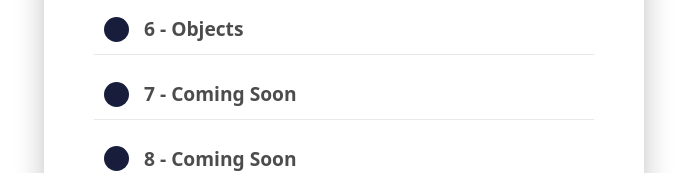
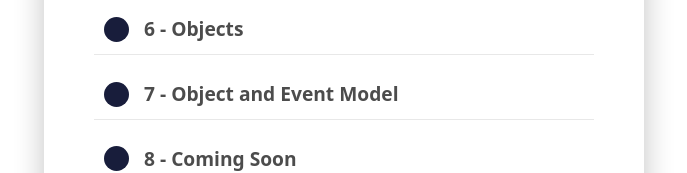
Before and after one commit to roseylikeme/cnit133, a plain HTML site: page index.html in a window 1280 px wide. Shown: the part 709-882 px from the top of the page, without its empty margins (296-983 px from the left). Drawn offline with nearby package versions, Linux system fonts and the light colour scheme.

Commit message:
add hw 7 on toc

```diff
--- a/index.html
+++ b/index.html
@@ -53,7 +53,7 @@
                         <a href="hw6.html">6 - Objects</a>
                     </li>
                     <li class="toc-list-item">
-                        <a href="hw7.html">7 - Coming Soon</a>
+                        <a href="hw7.html">7 - Object and Event Model</a>
                     </li>
                     <li class="toc-list-item">
                         <a href="hw8.html">8 - Coming Soon</a>
```
